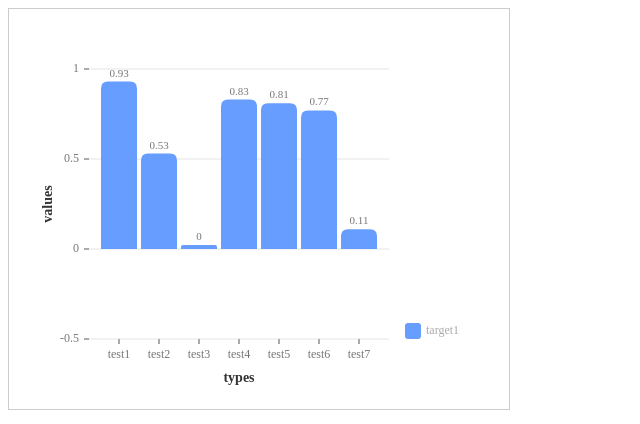
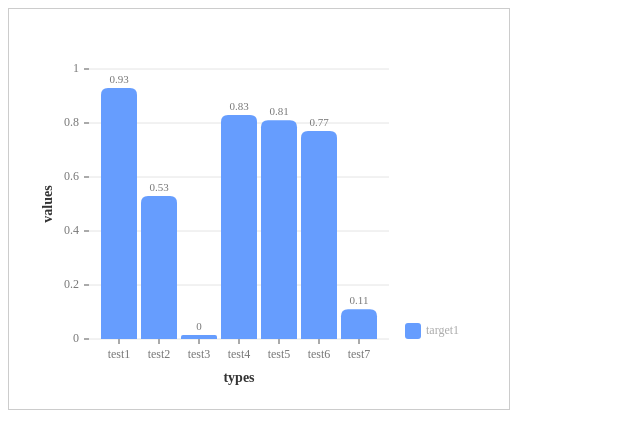
Before and after one commit to sdh20282/jetty-chart, a React (Create React App) app: page / in a window 1280 px wide. Shown: the top 424 px of the page, without its empty margins (0-640 px from the left). Built offline with nearby package versions, Linux system fonts and the light colour scheme.

Commit message:
Fix : 사용자 영역 사용 시 간격이 제대로 적용되지 않는 문제 수정

```diff
--- a/src/jetty-chart/src/bars/bar-common/bar-common.js
+++ b/src/jetty-chart/src/bars/bar-common/bar-common.js
@@ -18,6 +18,7 @@ const BarCommon = ({
     margin,
     innerMargin,
     padding,
+    reverse,
     horizontal,
     scope,
     totalWidth,
@@ -56,7 +57,9 @@ const BarCommon = ({
           <DrawXAxisLegend xLegend={xLegend} normalSettings={{ totalWidth, totalHeight, horizontal }} legendSettings={topLegendSettings} />
           <g
             transform={
-              horizontal ? `translate(${(innerMargin.bottom + innerMargin.top) / 2},0)` : `translate(0,${(innerMargin.bottom + innerMargin.top) / 2})`
+              horizontal
+                ? `translate(${reverse ? innerMargin.top : innerMargin.bottom},0)`
+                : `translate(0,${reverse ? innerMargin.bottom : innerMargin.top})`
             }
           >
             {/* Y축 라인 그리기 */}
--- a/src/jetty-chart/src/bars/normal-bar/nomal-bar.js
+++ b/src/jetty-chart/src/bars/normal-bar/nomal-bar.js
@@ -79,11 +79,9 @@ const NormalBar = ({
   const totalHeight = horizontal ? width - margin.left - margin.right : height - margin.bottom - margin.top;
   const totalScope = scopeResult.maxScope - scopeResult.minScope;
 
-  console.log(scopeResult);
-
   if (!autoScope && scopeResult.display) {
-    innerMargin.top += scopeResult.topMarginRatio * totalHeight;
-    innerMargin.bottom += scopeResult.bottomMarginRatio * totalHeight;
+    innerMargin.top = scopeResult.topMarginRatio * totalHeight;
+    innerMargin.bottom = scopeResult.bottomMarginRatio * totalHeight;
   }
 
   const drawWidth = totalWidth - padding - padding;
@@ -138,8 +136,8 @@ const NormalBar = ({
       <g
         transform={
           horizontal
-            ? `translate(${(innerMargin.bottom + innerMargin.top) / 2},${padding})`
-            : `translate(${padding}, ${(innerMargin.bottom + innerMargin.top) / 2})`
+            ? `translate(${reverse ? innerMargin.top : innerMargin.bottom},${padding})`
+            : `translate(${padding}, ${reverse ? innerMargin.bottom : innerMargin.top})`
         }
       >
         {data.map((d, idx) => {
--- a/src/jetty-chart/src/common/utils/exception/check-normal-bar-exception.js
+++ b/src/jetty-chart/src/common/utils/exception/check-normal-bar-exception.js
@@ -31,9 +31,9 @@ const normalBarSetting = {
   },
   // 범위 세팅
   scopeSettings: {
-    autoScope: false,
-    maxScope: 1,
-    minScope: -0.5,
+    autoScope: true,
+    maxScope: 3,
+    minScope: -10,
     showTopScope: true
   },
   // y축 라인 세팅
--- a/src/jetty-chart/src/common/utils/scope/calculate-scope.js
+++ b/src/jetty-chart/src/common/utils/scope/calculate-scope.js
@@ -97,6 +97,10 @@ const getScope = ({ values }) => {
     }
   }
 
+  if (values.minValue >= 0) {
+    scopeResult.reverse();
+  }
+
   return scopeResult;
 };
 /* eslint-enable complexity */
@@ -123,7 +127,6 @@ export const getAutoScope = ({ data }) => {
   let nowMinScope = 0;
 
   if (values.minValue >= 0) {
-    scopeResult.reverse();
     nowMaxScope = scopeResult[0];
   } else if (values.maxValue <= 0) {
     scopeResult[0] = 0;
@@ -132,8 +135,6 @@ export const getAutoScope = ({ data }) => {
     nowMaxScope = scopeResult[0];
     nowMinScope = scopeResult[scopeResult.length - 1];
   }
-
-  console.log(scopeResult);
 
   return { scope: scopeResult, maxScope: nowMaxScope, minScope: nowMinScope };
 };
@@ -144,10 +145,9 @@ export const getUserScope = ({ maxScope, minScope }) => {
   }
 
   const scopeResult = getScope({ values: { maxValue: maxScope, minValue: minScope } });
-  const topMarginRatio = (scopeResult[0] - maxScope) / (maxScope - minScope);
-  const bottomMarginRatio = (minScope - scopeResult[scopeResult.length - 1]) / (maxScope - minScope);
-
-  console.log(scopeResult, topMarginRatio, bottomMarginRatio);
+  const topMarginRatio = scopeResult[0] === maxScope ? 0 : (maxScope - scopeResult[1]) / (maxScope - minScope);
+  const bottomMarginRatio =
+    scopeResult[scopeResult.length - 1] === minScope ? 0 : (scopeResult[scopeResult.length - 2] - minScope) / (maxScope - minScope);
 
   return {
     scope: scopeResult.slice(
```
